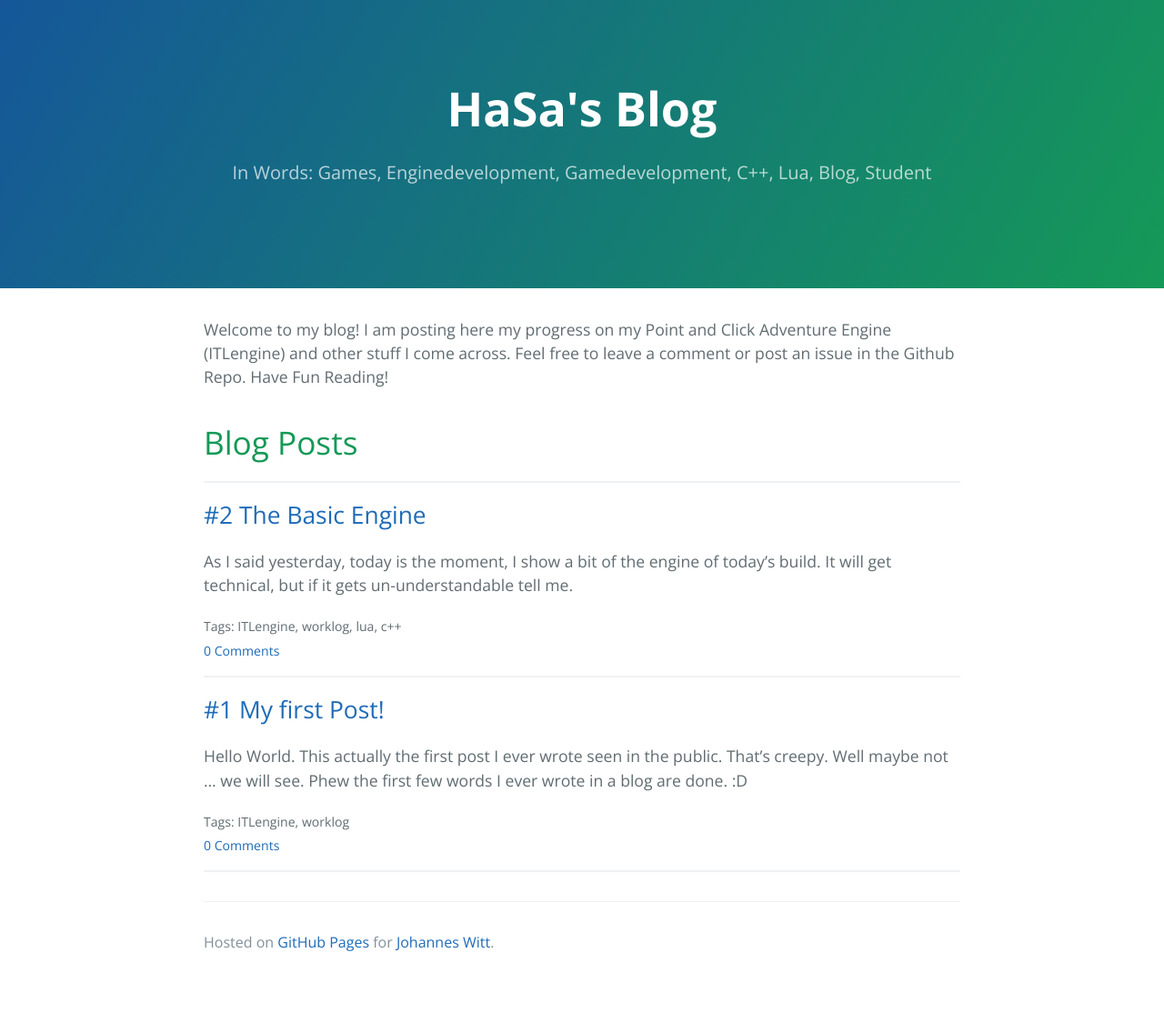
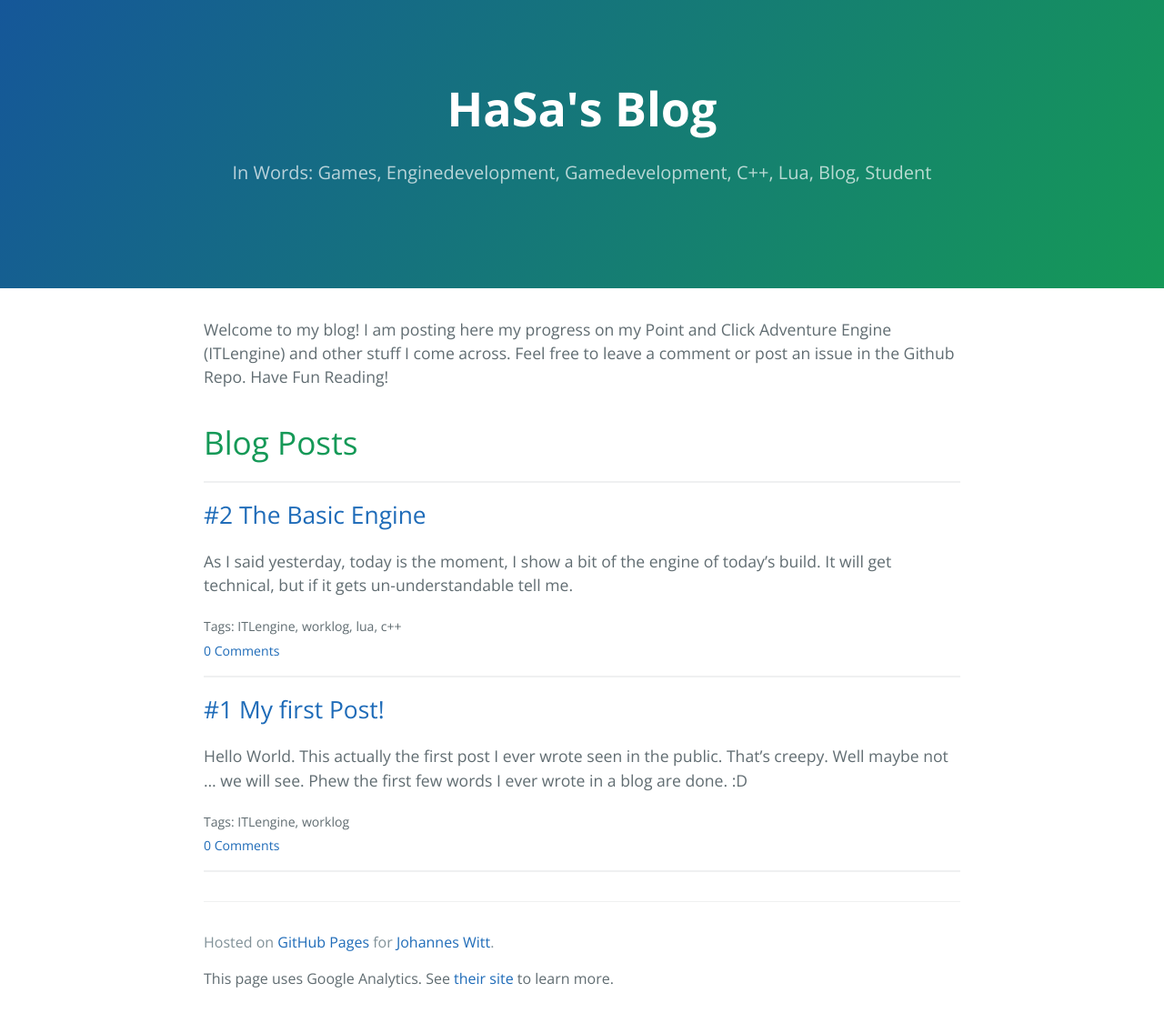
Before and after one commit to HaSa1002/hasa1002.github.io, a Jekyll site: the page built from index.html, in a window 1280 px wide. Shown: the whole page at 91% size. Built offline with Jekyll 4.4.1, drawn with Linux system fonts in a browser that asks for light colours; comment, search, counter and statistics services are not loaded; before the commit the page ends 1080 px from its top, so only the background shows below that.

Commit message:
Update default.html

```diff
--- a/_layouts/default.html
+++ b/_layouts/default.html
@@ -60,6 +60,7 @@
           <span class="site-footer-owner"><a href="{{ site.github.repository_url }}">{{ site.github.repository_name }}</a> is maintained by <a href="{{ site.github.owner_url }}">{{ site.github.owner_name }}</a>.</span>
         {% endif %}
         <span class="site-footer-credits">Hosted on <a href="https://pages.github.com">GitHub Pages</a> for <a href="https://github.com/HaSa1002/">Johannes Witt</a>.</span>
+        <p>This page uses Google Analytics. See <a href="https://policies.google.com/privacy/partners?hl=de">their site</a> to learn more.</p>
       </footer>
     </section>
 
```
